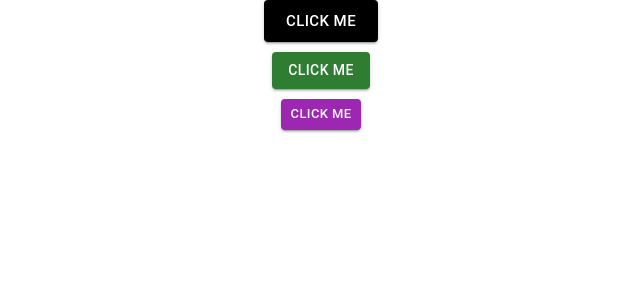
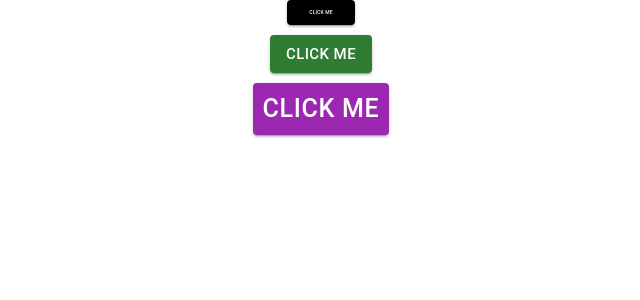
Before and after one commit to SuryaramSubramanian/React-CC-1-material, a React (Create React App) app: page / in a window 1280 px wide. Shown: the top 300 px of the page, without its empty margins (319-959 px from the left). Built offline with nearby package versions, Linux system fonts and the light colour scheme.

Commit message:
Initial commit

```diff
--- a/src/components/Button.jsx
+++ b/src/components/Button.jsx
@@ -11,6 +11,6 @@ const GradientButton = styled(Button)(({bgColor, hColor}) => ({
 
 export default function BasicButtons(props) {
   return (
-      <GradientButton variant={props.variant} size={props.size} color={props.color} bgColor={props.bgColor} hColor={props.hColor}>{props.text}</GradientButton>
+      <GradientButton variant={props.variant} size={props.size} color={props.color} bgColor={props.bgColor} hColor={props.hColor} style={{ fontSize: props.font }}>{props.text}</GradientButton>
   );
 }
--- a/src/index.js
+++ b/src/index.js
@@ -6,9 +6,9 @@ import BasicButtons from './components/Button';
 const root = ReactDOM.createRoot(document.getElementById('root'));
 root.render(
   <div className='flexBox'>
-    <BasicButtons text="Click Me" variant="contained" size="large" bgColor="black" hColor="grey"/>
-    <BasicButtons text="Click Me" variant="contained" size="medium" color="success"/>
-    <BasicButtons text="Click Me" variant="contained" size="small" color="secondary"/>
+    <BasicButtons text="Click Me" variant="contained" size="large" bgColor="black" hColor="grey" font="5px"/>
+    <BasicButtons text="Click Me" variant="contained" size="medium" color="success" font="15px"/>
+    <BasicButtons text="Click Me" variant="contained" size="small" color="secondary" font="25px"/>
   </div>
 
 );
```
